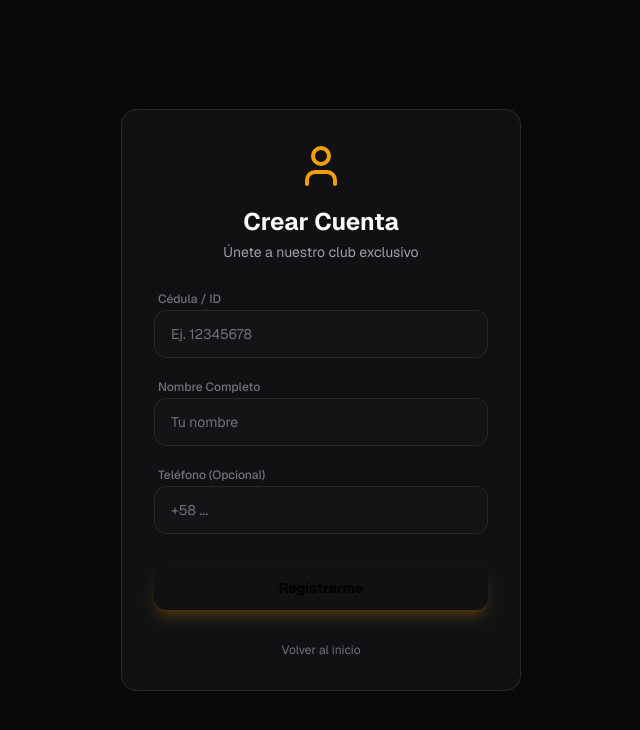
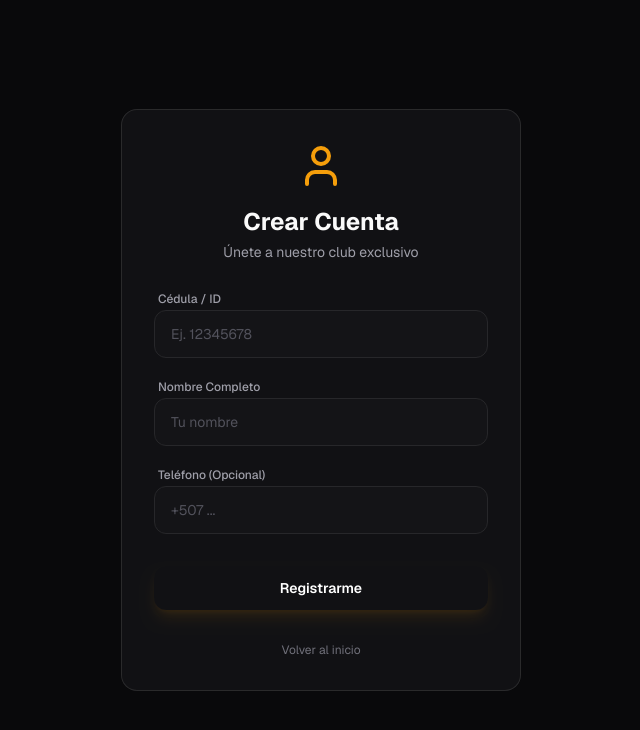
Before and after one commit to Waiharrington/guayoyo-loyalty, a Next.js app: page / in a window 1280 px wide. Both pictures are taken after a click on the button "Registrarme". Shown: the top 730 px of the page, without its empty margins (319-959 px from the left). Built offline with nearby package versions, Linux system fonts and the light colour scheme; no server answers.

Commit message:
Fix registration form visibility and placeholder

```diff
--- a/app/page.tsx
+++ b/app/page.tsx
@@ -157,33 +157,36 @@ function LandingContent() {
 
               <form onSubmit={handleRegister} className="space-y-4">
                 <div className="space-y-2 text-left">
-                  <label className="text-xs font-medium text-zinc-500 ml-1">Cédula / ID</label>
+                  <label className="text-xs font-medium text-zinc-400 ml-1">Cédula / ID</label>
                   <Input
                     placeholder="Ej. 12345678"
                     value={cedula}
                     onChange={(e) => setCedula(e.target.value)}
+                    className="text-white placeholder:text-zinc-600"
                   />
                 </div>
                 <div className="space-y-2 text-left">
-                  <label className="text-xs font-medium text-zinc-500 ml-1">Nombre Completo</label>
+                  <label className="text-xs font-medium text-zinc-400 ml-1">Nombre Completo</label>
                   <Input
                     placeholder="Tu nombre"
                     value={name}
                     onChange={(e) => setName(e.target.value)}
+                    className="text-white placeholder:text-zinc-600"
                   />
                 </div>
                 <div className="space-y-2 text-left">
-                  <label className="text-xs font-medium text-zinc-500 ml-1">Teléfono (Opcional)</label>
+                  <label className="text-xs font-medium text-zinc-400 ml-1">Teléfono (Opcional)</label>
                   <Input
-                    placeholder="+58 ..."
+                    placeholder="+507 ..."
                     value={phone}
                     onChange={(e) => setPhone(e.target.value)}
+                    className="text-white placeholder:text-zinc-600"
                   />
                 </div>
 
                 {error && <p className="text-red-500 text-sm">{error}</p>}
 
-                <Button type="submit" className="w-full mt-4">
+                <Button type="submit" className="w-full mt-4 text-white font-semibold shadow-lg shadow-amber-500/10">
                   Registrarme
                 </Button>
 
```
